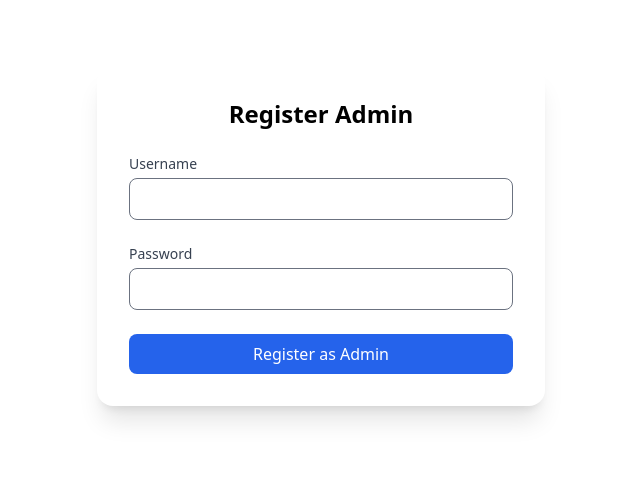
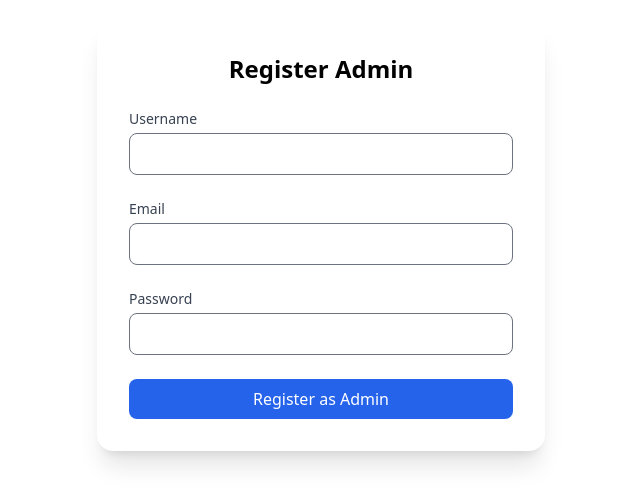
Before and after one commit to esewho/jobManager-Front, a React (Vite) app: page /auth/register-admin in a window 1280 px wide. Shown: the part 164-668 px from the top of the page, without its empty margins (319-959 px from the left). Built offline with nearby package versions, Linux system fonts and the light colour scheme.

Commit message:
added email to the application

```diff
--- a/src/components/RegisterAdminForm.tsx
+++ b/src/components/RegisterAdminForm.tsx
@@ -5,6 +5,7 @@ import { toast } from "react-toastify"
 
 export default function RegisterAdminForm() {
 	const [username, setUsername] = useState("")
+	const [email, setEmail] = useState("")
 	const [password, setPassword] = useState("")
 	const navigate = useNavigate()
 
@@ -17,7 +18,7 @@ export default function RegisterAdminForm() {
 				toast.error("Please fill in all fields")
 				return
 			}
-			await registerAdmin(username, password)
+			await registerAdmin(username, email, password)
 			navigate("/")
 		} catch (error) {
 			console.error("Registration error:", error)
@@ -49,6 +50,21 @@ export default function RegisterAdminForm() {
 				</div>
 				<div>
 					<label
+						htmlFor="email"
+						className="block text-sm font-medium text-gray-700 mb-1"
+					>
+						Email
+					</label>
+					<input
+						type="text"
+						id="email"
+						value={email}
+						onChange={(e) => setEmail(e.target.value)}
+						className="w-full px-4 py-2 border rounded-lg focus:outline-none focus:ring-2 focus:ring-blue-500"
+					/>
+				</div>
+				<div>
+					<label
 						htmlFor="password"
 						className="block text-sm font-medium text-gray-700 mb-1"
 					>
--- a/src/components/RegisterForm.tsx
+++ b/src/components/RegisterForm.tsx
@@ -9,23 +9,31 @@ type Props = {
 
 export default function RegisterForm({ onSwitch }: Props) {
 	const [username, setUsername] = useState("")
+	const [email, setEmail] = useState("")
 	const [password, setPassword] = useState("")
 	const { register } = useAuth()
 
 	const handleSubmit = async (e: React.FormEvent) => {
 		e.preventDefault()
 
-		if (!username || !password) {
+		if (!username || !password || !email) {
 			toast.error("Fill all fields")
 			return
 		}
 
-		await register(username, password)
+		await register(username, email, password)
 	}
 
 	return (
-		<form onSubmit={handleSubmit} className="space-y-4">
+		<form onSubmit={handleSubmit} className="space-y-2">
 			<h2 className="text-xl font-bold text-slate-800">Crear cuenta</h2>
+
+			<input
+				value={email}
+				onChange={(e) => setEmail(e.target.value)}
+				placeholder="Email"
+				className="w-full px-4 py-2 rounded-lg border border-slate-200 focus:ring-2 focus:ring-blue-500 outline-none"
+			/>
 
 			<input
 				value={username}
--- a/src/components/workspace/UserChartAdmin.tsx
+++ b/src/components/workspace/UserChartAdmin.tsx
@@ -90,6 +90,9 @@ export default function UserChartAdmin({ users, onViewDetail }: Props) {
 
 											<span className="font-medium text-slate-900 truncate">
 												{u.user.username}
+												<p className="text-slate-700/80 text-xs ">
+													{u.user.email}
+												</p>
 											</span>
 										</div>
 									</td>
--- a/src/context/authContext.tsx
+++ b/src/context/authContext.tsx
@@ -8,8 +8,12 @@ export interface AuthContextType {
 	user: UserType | null
 	login: (username: string, password: string) => Promise<void>
 	logout: () => void
-	register: (username: string, password: string) => Promise<void>
-	registerAdmin: (username: string, password: string) => Promise<void>
+	register: (username: string, email: string, password: string) => Promise<void>
+	registerAdmin: (
+		username: string,
+		email: string,
+		password: string,
+	) => Promise<void>
 	isAuthenticated: boolean
 	isLoading: boolean
 }
@@ -54,15 +58,23 @@ export function AuthProvider({ children }: { children: React.ReactNode }) {
 		navigate("/")
 	}
 
-	const registerAction = async (username: string, password: string) => {
-		const { accessToken } = await register(username, password)
+	const registerAction = async (
+		username: string,
+		email: string,
+		password: string,
+	) => {
+		const { accessToken } = await register(username, email, password)
 		localStorage.setItem("accessToken", accessToken)
 		await fetchUser()
 		navigate("/")
 	}
 
-	const registerAdminAction = async (username: string, password: string) => {
-		const { accessToken } = await registerAdmin(username, password)
+	const registerAdminAction = async (
+		username: string,
+		email: string,
+		password: string,
+	) => {
+		const { accessToken } = await registerAdmin(username, email, password)
 		localStorage.setItem("accessToken", accessToken)
 		await fetchUser()
 		navigate("/")
--- a/src/lib/lib.ts
+++ b/src/lib/lib.ts
@@ -31,12 +31,13 @@ function getAuthHeaders() {
 
 export async function register(
 	username: string,
+	email: string,
 	password: string,
 ): Promise<{ accessToken: string }> {
 	const response = await fetch(`${API_URL}/auth/register`, {
 		method: "POST",
 		headers: getAuthHeaders(),
-		body: JSON.stringify({ username, password }),
+		body: JSON.stringify({ username, email, password }),
 	})
 
 	if (!response.ok) {
@@ -74,12 +75,13 @@ export async function login(
 
 export async function registerAdmin(
 	username: string,
+	email: string,
 	password: string,
 ): Promise<{ accessToken: string }> {
 	const response = await fetch(`${API_URL}/auth/register-admin`, {
 		method: "POST",
 		headers: getAuthHeaders(),
-		body: JSON.stringify({ username, password }),
+		body: JSON.stringify({ username, email, password }),
 	})
 
 	if (!response.ok) {
--- a/src/types/user-type.ts
+++ b/src/types/user-type.ts
@@ -1,6 +1,7 @@
 export type UserType = {
 	id: string
 	username: string
+	email: string
 	avatarUrl: string
 	role: "ADMIN" | "EMPLOYEE" | null
 	active: boolean
--- a/src/types/userChart.dto.ts
+++ b/src/types/userChart.dto.ts
@@ -5,6 +5,7 @@ export type userChartType = {
 	user: {
 		id: string
 		username: string
+		email: string
 		avatarUrl: string
 		session: UserSession[]
 	}
```
